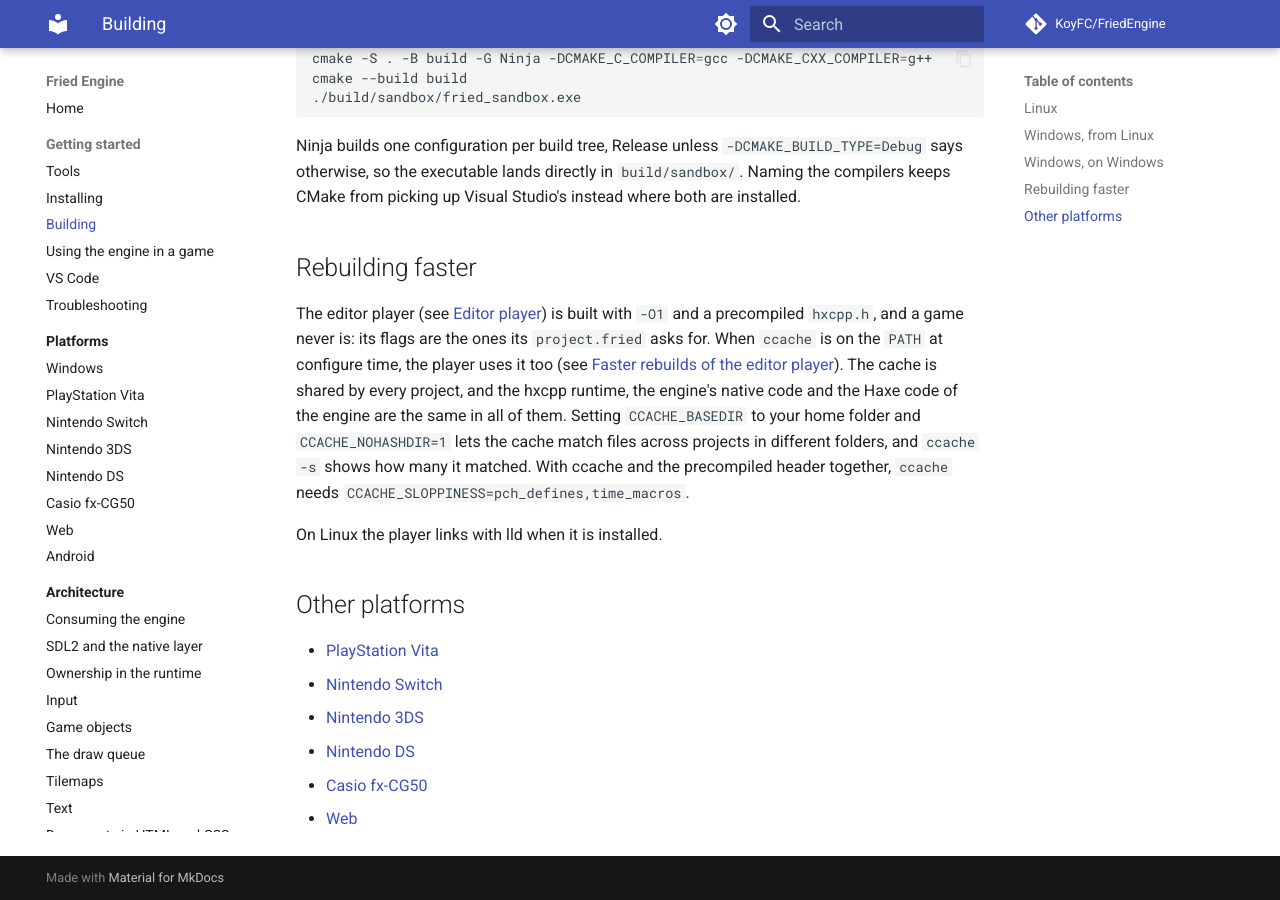
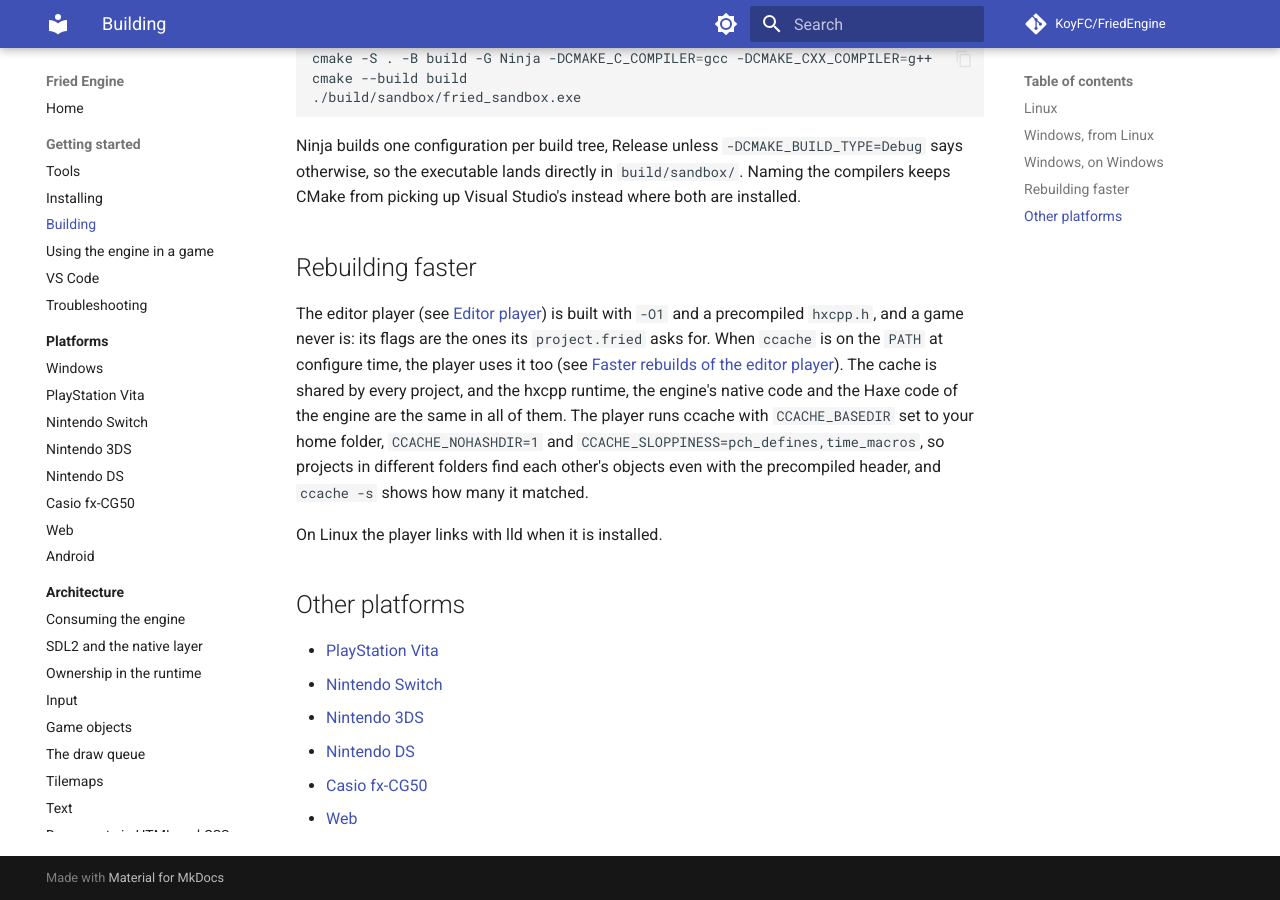
Before and after one commit to KoyFC/FriedEngine, an MkDocs documentation site: the page built from docs/getting-started/building.md, in a window 1280 px wide and 900 px high, scrolled down 1673 px. Built offline with MkDocs 1.6.1 and Material for MkDocs 9.7.7, drawn with Linux system fonts in a browser that asks for light colours; comment, search, counter and statistics services are not loaded.

Commit message:
Set the ccache Options in the Editor Player Build

```diff
--- a/docs/getting-started/building.md
+++ b/docs/getting-started/building.md
@@ -54,7 +54,7 @@ Ninja builds one configuration per build tree, Release unless `-DCMAKE_BUILD_TYP
 
 ## Rebuilding faster
 
-The editor player (see [Editor player](../architecture/editor-player.md)) is built with `-O1` and a precompiled `hxcpp.h`, and a game never is: its flags are the ones its `project.fried` asks for. When `ccache` is on the `PATH` at configure time, the player uses it too (see [Faster rebuilds of the editor player](installing.md#faster-rebuilds-of-the-editor-player)). The cache is shared by every project, and the hxcpp runtime, the engine's native code and the Haxe code of the engine are the same in all of them. Setting `CCACHE_BASEDIR` to your home folder and `CCACHE_NOHASHDIR=1` lets the cache match files across projects in different folders, and `ccache -s` shows how many it matched. With ccache and the precompiled header together, `ccache` needs `CCACHE_SLOPPINESS=pch_defines,time_macros`.
+The editor player (see [Editor player](../architecture/editor-player.md)) is built with `-O1` and a precompiled `hxcpp.h`, and a game never is: its flags are the ones its `project.fried` asks for. When `ccache` is on the `PATH` at configure time, the player uses it too (see [Faster rebuilds of the editor player](installing.md#faster-rebuilds-of-the-editor-player)). The cache is shared by every project, and the hxcpp runtime, the engine's native code and the Haxe code of the engine are the same in all of them. The player runs ccache with `CCACHE_BASEDIR` set to your home folder, `CCACHE_NOHASHDIR=1` and `CCACHE_SLOPPINESS=pch_defines,time_macros`, so projects in different folders find each other's objects even with the precompiled header, and `ccache -s` shows how many it matched.
 
 On Linux the player links with lld when it is installed.
 
```
Also changed, not shown: 1 other file.
